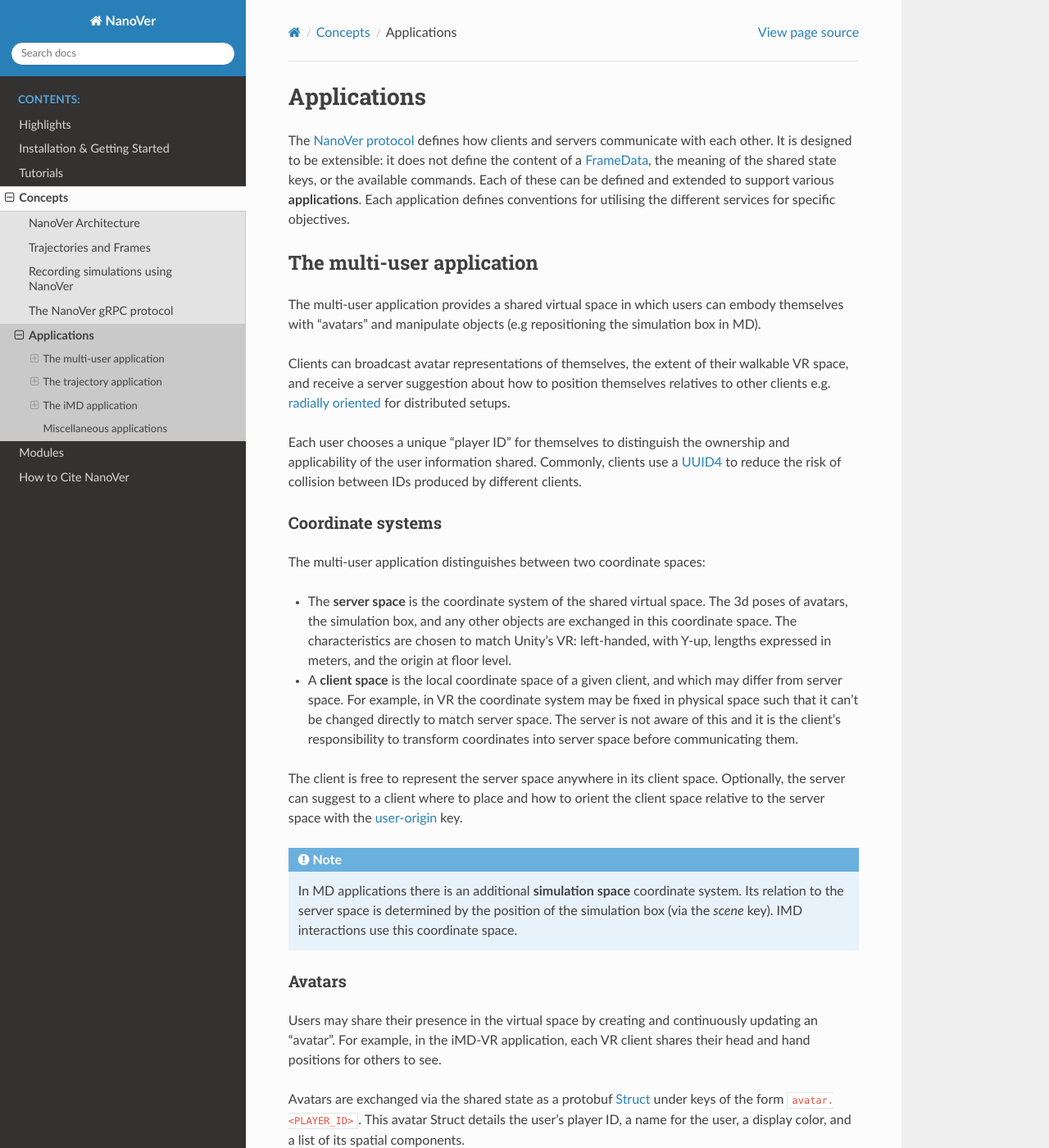
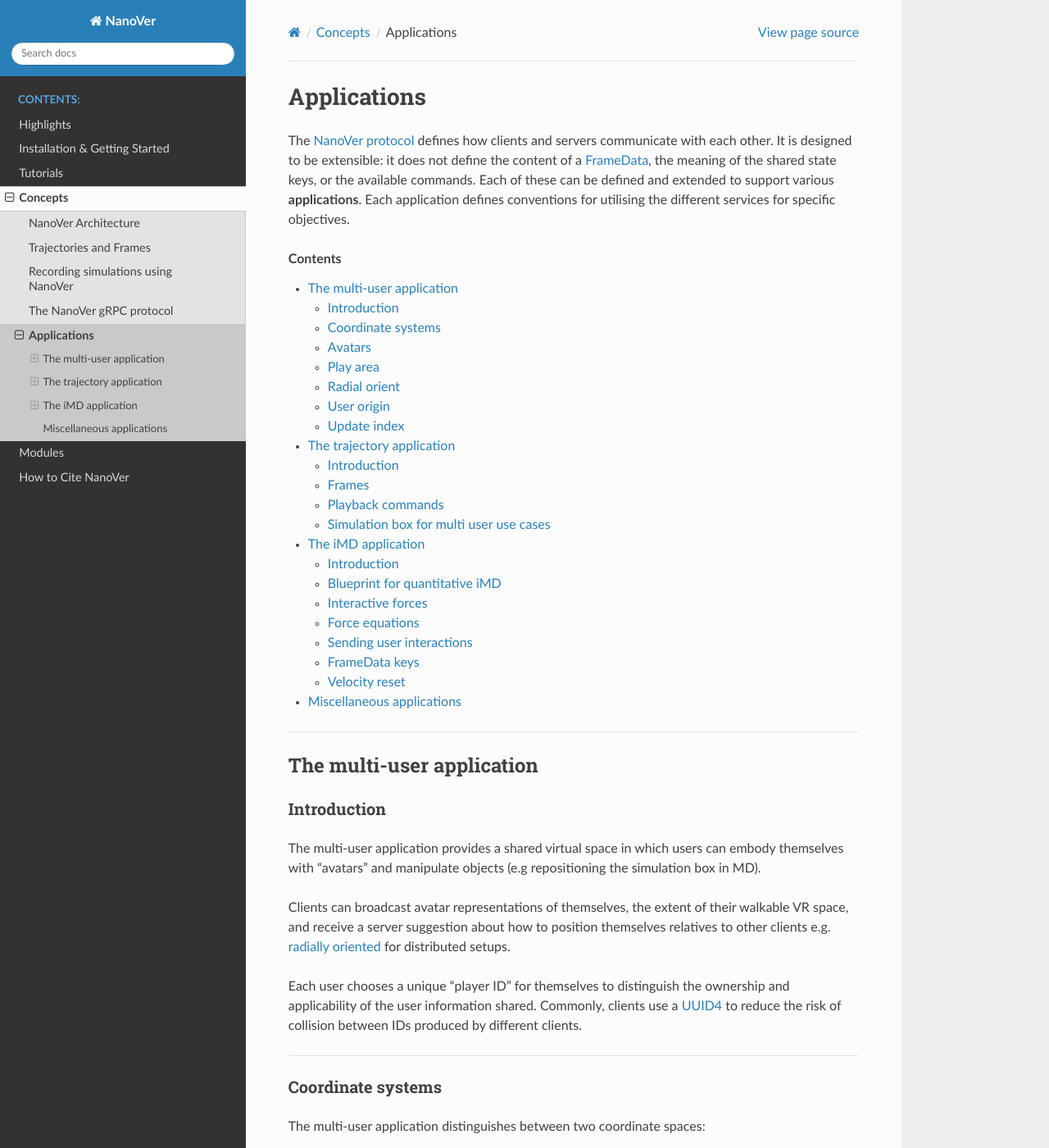
Before and after one commit to IRL2/nanover-docs, a Sphinx documentation site: the page built from source/concepts/applications.rst, in a window 1280 px wide and 1400 px high. Shown: the whole window at 82% size. Built offline with Sphinx 7.4.7 and the Read the Docs theme 3.1.0, drawn with Linux system fonts in a browser that asks for light colours; pages that are not in the unit, such as notebooks, are missing from menus; the version number could not be read and is left out; some of the changed text lies outside the part shown.

Commit message:
Update formatting, including contents and line breaks

```diff
--- a/source/concepts/applications.rst
+++ b/source/concepts/applications.rst
@@ -10,10 +10,19 @@
 can be defined and extended to support various **applications**. Each application
 defines conventions for utilising the different services for specific objectives.
 
+.. contents:: Contents
+    :depth: 2
+    :local:
+
+----
+
 .. _multiplayer-application:
 
 The multi-user application
 ---------------------------
+
+Introduction
+~~~~~~~~~~~~
 
 The multi-user application provides a shared virtual space in which users can
 embody themselves with "avatars" and manipulate objects (e.g repositioning the
@@ -29,6 +38,8 @@
 use a `UUID4
 <https://en.wikipedia.org/wiki/Universally_unique_identifier#Version_4_(random)>`_
 to reduce the risk of collision between IDs produced by different clients.
+
+----
 
 .. _multiplayer-coordinate-systems:
 
@@ -60,6 +71,7 @@
    of the simulation box (via the `scene` key). IMD interactions use this
    coordinate space.
 
+----
 
 .. _avatar-description:
 
@@ -123,6 +135,8 @@
      color,
    }
 
+----
+
 .. _play-space-description:
 
 Play area
@@ -152,6 +166,8 @@
 
    Typically we assume that the points defining the play area are on the floor
    (Y=0), but this is not required.
+
+----
 
 .. _radial-orient:
 
@@ -208,6 +224,8 @@
     \end{bmatrix}
    \end{align}
 
+----
+
 .. _user-origin-description:
 
 User origin
@@ -250,6 +268,8 @@
    }
 
 
+----
+
 .. _multiplayer-update-index:
 
 Update index
@@ -262,10 +282,17 @@
 received updates to this internal count.
 
 
+|
+
+----
+
 .. _trajectory-application:
 
 The trajectory application
 --------------------------
+
+Introduction
+~~~~~~~~~~~~
 
 In the trajectory application, the server broadcasts molecular structures for
 the clients to display. The molecular structures can be static structures or
@@ -279,6 +306,8 @@
 streamed. Finally, it defines several methods to communicate with the multiplayer
 application in order to share where to display the molecular system relative to the
 users and define how to render the molecules.
+
+----
 
 Frames
 ~~~~~~
@@ -544,6 +573,8 @@
   initial one. The counter starts at 0 and is incremented when a simulation is loaded
   after the initial one.
 
+----
+
 Playback commands
 ~~~~~~~~~~~~~~~~~
 
@@ -580,6 +611,8 @@
    At this time, the playback commands do not provide any error handling visible
    to the client. If a system fails to load, there is no client-side way to
    detect this.
+
+----
 
 Simulation box for multi user use cases
 ~~~~~~~~~~~~~~~~~~~~~~~~~~~~~~~~~~~~~~~
@@ -632,10 +665,17 @@
 before updating it.
 
 
+|
+
+----
+
 .. _imd-application:
 
 The iMD application
 -------------------
+
+Introduction
+~~~~~~~~~~~~
 
 For now, the main application of NanoVer is interactive molecular dynamics
 (iMD) simulations, in which a simulation runs on a server and users can
@@ -653,6 +693,8 @@
 the particles to which it applies and any additional parameters (e.g force strength). The server then
 collects all the user interactions, computes the corresponding forces, and
 propagates them with the other forces in the simulation.
+
+----
 
 Blueprint for quantitative iMD
 ~~~~~~~~~~~~~~~~~~~~~~~~~~~~~~
@@ -689,6 +731,8 @@
 2 remain constant throughout the following :math:`n_{\text{f}}` simulation steps,
 so all clients know what iMD forces act on the simulation between consecutive frames.
 
+----
+
 Interactive forces
 ~~~~~~~~~~~~~~~~~~
 
@@ -709,6 +753,8 @@
 with the user interaction :math:`E_{\text{COM}}`. For mass weighted interaction, the
 energy for the interaction is :math:`E = \frac{E_{\text{COM}}}{N}\sum_{i=0}^{N}m_i`.
 For non mass weighted, :math:`E = E_{\text{COM}}`.
+
+----
 
 .. _force-equations:
 
@@ -766,6 +812,8 @@
 interaction and the center of mass of the selection overlap, so the force is
 not applied.
 
+----
+
 Sending user interactions
 ~~~~~~~~~~~~~~~~~~~~~~~~~
 
@@ -819,6 +867,8 @@
 * ``label``: used with ``owner.id``, this is the name of the avatar component
   from which the interaction originates (`e.g.` ``hand.right`` or
   ``hand.left``).
+
+----
 
 .. _imd-framedata-keys:
 
@@ -888,6 +938,8 @@
 The user work done is delivered in the same units as the potential energies, i.e.
 :math:`\text{kJ}\cdot\text{mol}^{-1}`.
 
+----
+
 .. _velocity-reset:
 
 Velocity reset
@@ -901,6 +953,10 @@
 by setting the ``imd.velocity_reset_available`` key to true in the :ref:`shared
 state <state-service>`.
 
+|
+
+----
+
 Miscellaneous applications
 --------------------------
 
```
